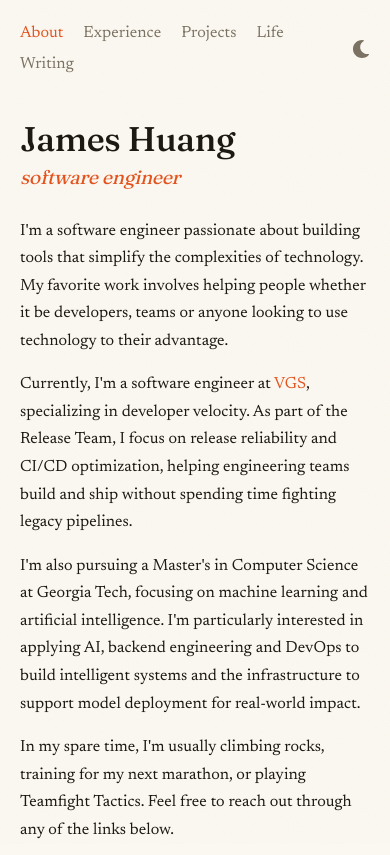
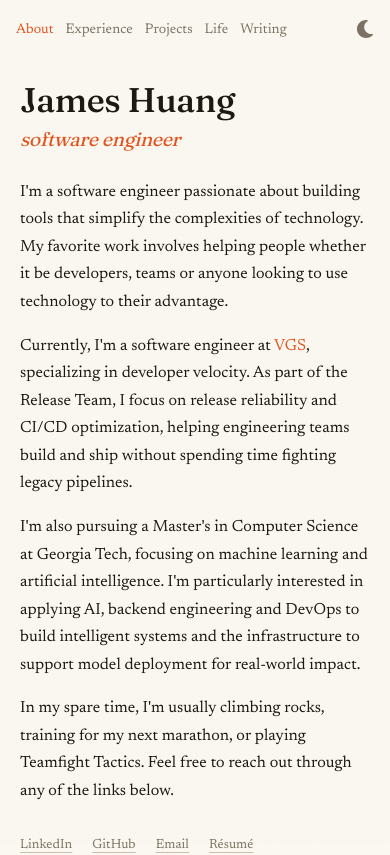
Before and after one commit to jameshuangcoding/my-portfolio-v2, a Next.js app: page / in a window 390 px wide. Shown: the top 855 px of the page. Built offline with nearby package versions, Linux system fonts and the light colour scheme.

Commit message:
fix: removed overflow on navbar and fixed toggle icon

```diff
--- a/components/NavBar.tsx
+++ b/components/NavBar.tsx
@@ -21,12 +21,12 @@ const NavBar = () => {
     document.documentElement.classList.toggle('dark', isDark);
 
     console.log(
-      '%cThanks for poking around the source.',
-      'color:#E2531E;font-size:13px;font-weight:600;font-family:Georgia,serif;'
+      '%chey welcome to my page :)',
+      'color:#E2531E;font-size:13px;font-weight:600;font-family:Georgia,serif;',
     );
     console.log(
-      "%cIf you want to talk shop or you're hiring: jhuang4647@gmail.com",
-      'color:#7C7263;font-size:12px;font-family:Georgia,serif;'
+      "%cif you want to connect or you're hiring: jhuang4647@gmail.com",
+      'color:#7C7263;font-size:12px;font-family:Georgia,serif;',
     );
   }, []);
 
@@ -43,11 +43,11 @@ const NavBar = () => {
   return (
     <nav
       className='md:sticky md:top-0 md:w-44 lg:w-52 md:shrink-0
-      flex flex-row md:flex-col justify-between md:justify-start items-center md:items-start
-      gap-4 md:gap-5 px-5 md:px-8 py-5 md:py-24'
+      flex flex-row md:flex-col items-center md:items-start justify-between md:justify-start
+      gap-3 md:gap-5 px-4 sm:px-5 md:px-8 py-4 md:py-24'
     >
       {/* Page links */}
-      <ul className='flex flex-row md:flex-col gap-x-5 gap-y-1 flex-wrap'>
+      <ul className='flex flex-row md:flex-col flex-nowrap items-center md:items-start gap-x-3 sm:gap-x-5 gap-y-1 min-w-0'>
         {navLinks.map((navLink) => {
           const active = isActive(navLink.path);
           return (
@@ -55,7 +55,7 @@ const NavBar = () => {
               <Link
                 href={navLink.path}
                 aria-current={active ? 'page' : undefined}
-                className={`group inline-flex items-center gap-2 text-[length:var(--step-0)] transition-colors duration-200
+                className={`group inline-flex items-center gap-2 whitespace-nowrap text-sm md:text-[length:var(--step-0)] transition-colors duration-200
                 ${
                   active
                     ? 'text-light-tertiary dark:text-dark-tertiary'
@@ -76,10 +76,10 @@ const NavBar = () => {
       {/* Theme toggle */}
       <button
         onClick={toggleDarkMode}
-        className='text-lg text-gray-500 dark:text-gray-400 hover:text-light-tertiary dark:hover:text-dark-tertiary transition-all duration-200 hover:rotate-12'
+        className='shrink-0 flex items-center justify-center leading-none text-lg text-gray-500 dark:text-gray-400 hover:text-light-tertiary dark:hover:text-dark-tertiary transition-all duration-200 hover:rotate-12'
         aria-label='Toggle dark mode'
       >
-        {mounted ? (darkMode ? <FaRegMoon /> : <FaMoon />) : <FaMoon />}
+        {mounted ? darkMode ? <FaRegMoon /> : <FaMoon /> : <FaMoon />}
       </button>
     </nav>
   );
```
